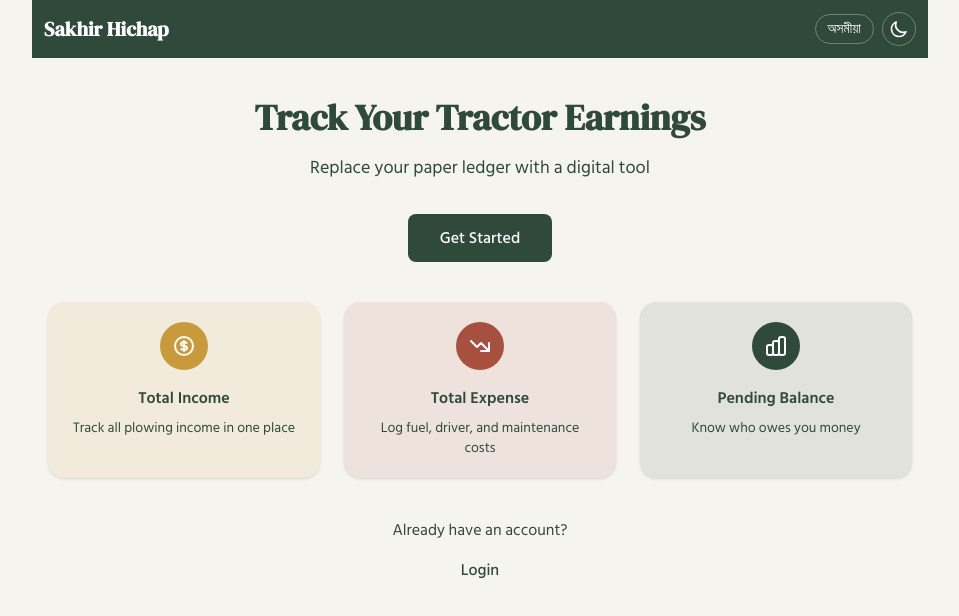
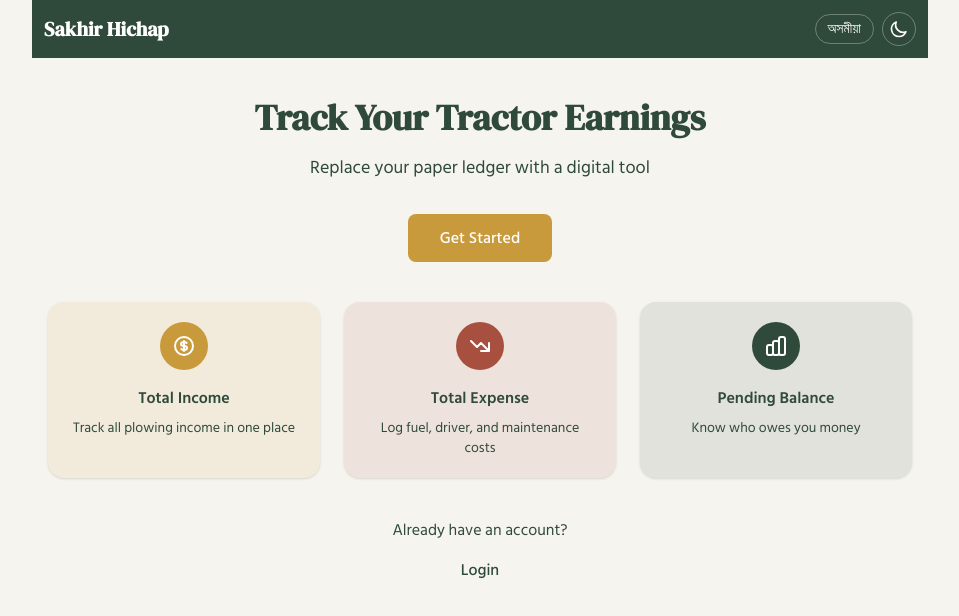
Before and after one commit to HITESHDAS-01/tractor-hisaab-clf, a Next.js app: page / in a window 1280 px wide. Shown: the top 616 px of the page, without its empty margins (160-1119 px from the left). Built offline with nearby package versions, Linux system fonts and the light colour scheme; no server answers.

Commit message:
Change Get Started button to harvest gold

```diff
--- a/app/(public)/page.tsx
+++ b/app/(public)/page.tsx
@@ -47,7 +47,7 @@ export default function LandingPage() {
           </p>
           <a
             href="/signup"
-            className="inline-block px-8 py-3 bg-[var(--ink)] text-white rounded-lg font-medium hover:opacity-90 transition-opacity"
+            className="inline-block px-8 py-3 bg-[#C99A3C] text-white rounded-lg font-medium hover:opacity-90 transition-opacity"
           >
             {t("getStarted", lang)}
           </a>
```
